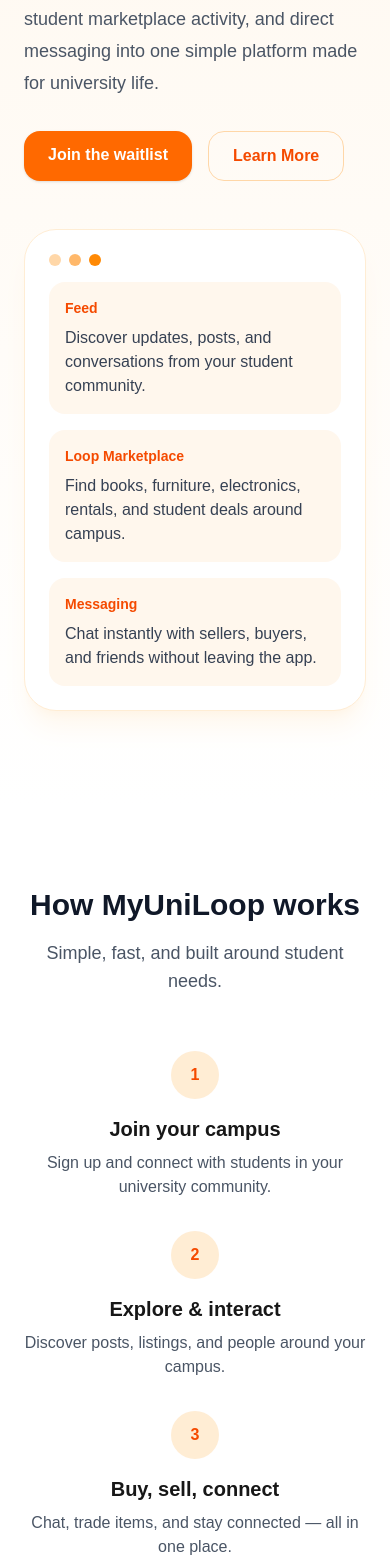
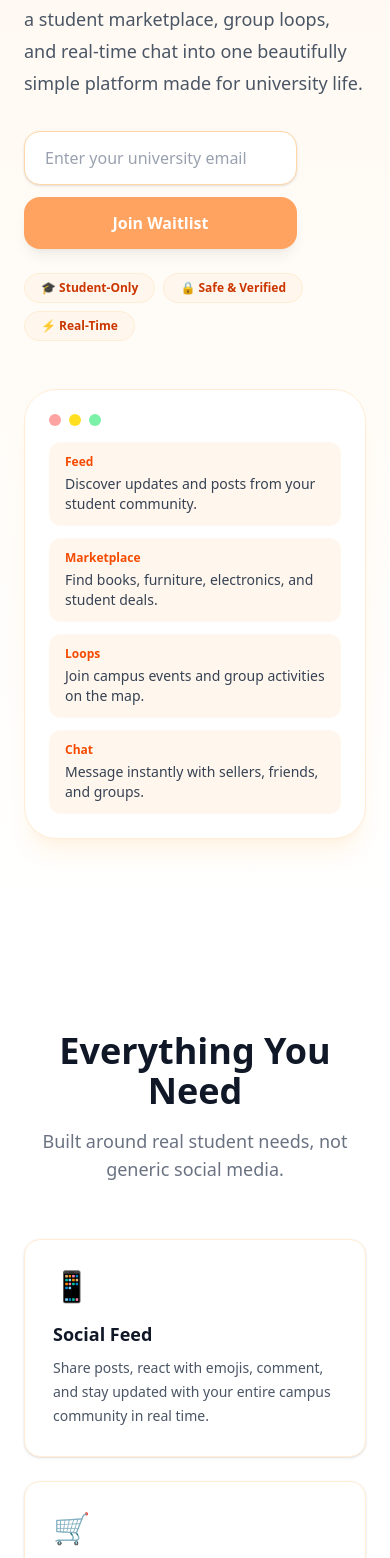
Before and after one commit to nabeel1199/myuniloop-site, a Next.js app: page / in a window 390 px wide. Shown: the part 442-2000 px from the top of the page. Built offline with nearby package versions, Linux system fonts and the light colour scheme.

Commit message:
edited the site with claude

```diff
--- /dev/null
+++ b/app/api/waitlist/route.ts
@@ -0,0 +1,54 @@
+import { db } from "@/lib/firebase"
+import { doc, getDoc, serverTimestamp, setDoc } from "firebase/firestore"
+import { NextResponse } from "next/server"
+
+function normalizeEmail(email: string) {
+  return email.trim().toLowerCase()
+}
+
+export async function POST(req: Request) {
+  try {
+    const { email } = await req.json()
+
+    if (!email || typeof email !== "string") {
+      return NextResponse.json(
+        { success: false, error: "Email is required." },
+        { status: 400 }
+      )
+    }
+
+    const normalizedEmail = normalizeEmail(email)
+
+    const emailRegex = /^[^\s@]+@[^\s@]+\.[^\s@]+$/
+    if (!emailRegex.test(normalizedEmail)) {
+      return NextResponse.json(
+        { success: false, error: "Please enter a valid email address." },
+        { status: 400 }
+      )
+    }
+
+    const docId = encodeURIComponent(normalizedEmail)
+    const waitlistRef = doc(db, "waitlist", docId)
+    const existingDoc = await getDoc(waitlistRef)
+
+    if (existingDoc.exists()) {
+      return NextResponse.json(
+        { success: false, error: "This email is already on the waitlist." },
+        { status: 409 }
+      )
+    }
+
+    await setDoc(waitlistRef, {
+      email: normalizedEmail,
+      createdAt: serverTimestamp(),
+    })
+
+    return NextResponse.json({ success: true })
+  } catch (error) {
+    console.error("Waitlist API error:", error)
+    return NextResponse.json(
+      { success: false, error: "Something went wrong. Please try again." },
+      { status: 500 }
+    )
+  }
+}
--- a/app/globals.css
+++ b/app/globals.css
@@ -1,24 +1,9 @@
 @import "tailwindcss";
 
-:root {
-  --background: #ffffff;
-  --foreground: #171717;
-}
-
-@theme inline {
-  --color-background: var(--background);
-  --color-foreground: var(--foreground);
-}
-
-@media (prefers-color-scheme: dark) {
-  :root {
-    --background: #0a0a0a;
-    --foreground: #ededed;
-  }
+html {
+  scroll-behavior: smooth;
 }
 
 body {
-  background: var(--background);
-  color: var(--foreground);
-  font-family: Arial, Helvetica, sans-serif;
+  font-family: system-ui, -apple-system, BlinkMacSystemFont, "Segoe UI", sans-serif;
 }
--- a/app/page.tsx
+++ b/app/page.tsx
@@ -1,237 +1,320 @@
+"use client"
 import Link from "next/link"
+import { useState } from "react"
 
 const features = [
   {
-    title: "Student Community",
-    text: "Share updates, connect with other students, and stay part of your campus circle.",
+    icon: "📱",
+    title: "Social Feed",
+    text: "Share posts, react with emojis, comment, and stay updated with your entire campus community in real time.",
   },
   {
+    icon: "🛒",
     title: "Marketplace",
-    text: "Buy, sell, and discover useful items within your university community.",
+    text: "Buy and sell items with fellow students. Textbooks, electronics, furniture, rent replacements and more.",
   },
   {
-    title: "Instant Chat",
-    text: "Message buyers, sellers, and friends directly inside the app.",
+    icon: "🔁",
+    title: "Loops & Events",
+    text: "Create or join local events and group activities. See what's happening around campus on an interactive map.",
+  },
+  {
+    icon: "💬",
+    title: "Real-Time Chat",
+    text: "Message anyone directly or in group chats. Share images, videos, and react to messages instantly.",
+  },
+  {
+    icon: "🍵",
+    title: "Tea Posts",
+    text: "Share anonymous 24-hour posts. React and interact without revealing who you are.",
+  },
+  {
+    icon: "⭐",
+    title: "Premium",
+    text: "Unlock exclusive features and support the platform that connects your campus.",
   },
 ]
+
+const steps = [
+  {
+    n: "1",
+    title: "Sign up with your university email",
+    text: "Create your student profile and connect to your campus community in seconds.",
+  },
+  {
+    n: "2",
+    title: "Explore your campus feed",
+    text: "Discover posts, listings, loops, and people from your university.",
+  },
+  {
+    n: "3",
+    title: "Buy, sell, connect",
+    text: "Chat, trade items, join events, and stay connected — all in one place.",
+  },
+]
+
+function WaitlistForm() {
+  const [email, setEmail] = useState("")
+  const [loading, setLoading] = useState(false)
+  const [success, setSuccess] = useState(false)
+  const [error, setError] = useState("")
+
+  const handleSubmit = async () => {
+    if (!email) return
+    setLoading(true)
+    setError("")
+    setSuccess(false)
+
+    try {
+      const res = await fetch("/api/waitlist", {
+        method: "POST",
+        headers: { "Content-Type": "application/json" },
+        body: JSON.stringify({ email }),
+      })
+      const data = await res.json()
+      if (res.ok) {
+        setSuccess(true)
+        setEmail("")
+      } else {
+        setError(data.error || "Something went wrong.")
+      }
+    } catch {
+      setError("Something went wrong. Please try again.")
+    }
+    setLoading(false)
+  }
+
+  return (
+    <div className="flex flex-col gap-3">
+      <div className="flex flex-col gap-3 sm:flex-row">
+        <input
+          type="email"
+          placeholder="Enter your university email"
+          value={email}
+          onChange={(e) => setEmail(e.target.value)}
+          onKeyDown={(e) => e.key === "Enter" && handleSubmit()}
+          className="w-full rounded-2xl border border-orange-200 bg-white px-5 py-3.5 text-gray-900 placeholder-gray-400 shadow-sm focus:outline-none focus:ring-2 focus:ring-orange-400 sm:w-72"
+        />
+        <button
+          onClick={handleSubmit}
+          disabled={loading || !email}
+          className="rounded-2xl bg-orange-500 px-7 py-3.5 font-semibold text-white shadow-lg hover:bg-orange-600 disabled:opacity-60 transition-colors"
+        >
+          {loading ? "Joining..." : "Join Waitlist"}
+        </button>
+      </div>
+      {success && (
+        <p className="text-sm font-semibold text-green-600">🎉 You&apos;re on the waitlist!</p>
+      )}
+      {error && <p className="text-sm text-red-500">{error}</p>}
+    </div>
+  )
+}
 
 export default function Home() {
   return (
     <main>
+      {/* ── Hero ── */}
       <section className="bg-gradient-to-b from-orange-50 to-white">
         <div className="mx-auto grid max-w-6xl gap-12 px-6 py-24 md:grid-cols-2 md:items-center">
           <div>
-            <p className="mb-4 inline-block rounded-full bg-orange-100 px-4 py-1 text-sm font-semibold text-orange-600">
+            <span className="mb-4 inline-block rounded-full bg-orange-100 px-4 py-1.5 text-sm font-semibold text-orange-600">
               Built for university students
-            </p>
+            </span>
 
-            <h1 className="text-5xl font-bold leading-tight text-gray-900 md:text-6xl">
+            <h1 className="text-5xl font-black leading-tight text-gray-900 md:text-6xl">
               Your campus life,
               <span className="block text-orange-500">all in one app.</span>
             </h1>
 
-            <p className="mt-6 max-w-xl text-lg leading-8 text-gray-600">
-              MyUniLoop combines social connection, student marketplace activity,
-              and direct messaging into one simple platform made for university life.
+            <p className="mt-5 max-w-xl text-lg leading-8 text-gray-600">
+              MyUniLoop combines social connection, a student marketplace, group loops,
+              and real-time chat into one beautifully simple platform made for university life.
             </p>
 
-            <div className="mt-8 flex flex-wrap gap-4">
-              <a
-                href="#coming-soon"
-                className="rounded-2xl bg-orange-500 px-6 py-3 font-semibold text-white shadow-sm transition hover:bg-orange-600"
+            <div className="mt-8 flex flex-wrap gap-3">
+              <WaitlistForm />
+            </div>
+
+            <div className="mt-6 flex flex-wrap gap-2">
+              {["🎓 Student-Only", "🔒 Safe & Verified", "⚡ Real-Time"].map((badge) => (
+                <span
+                  key={badge}
+                  className="rounded-full bg-orange-50 border border-orange-100 px-4 py-1.5 text-xs font-semibold text-orange-700"
                 >
-                Join the waitlist
-              </a>
-
-              <Link
-                href="/about"
-                className="rounded-2xl border border-orange-200 px-6 py-3 font-semibold text-orange-600 transition hover:bg-orange-50"
-              >
-                Learn More
-              </Link>
+                  {badge}
+                </span>
+              ))}
             </div>
           </div>
 
+          {/* App preview card */}
           <div>
-            <div className="rounded-[2rem] border border-orange-100 bg-white p-6 shadow-xl shadow-orange-100/40">
+            <div className="rounded-[2rem] border border-orange-100 bg-white p-6 shadow-xl shadow-orange-100/50">
               <div className="mb-4 flex gap-2">
-                <div className="h-3 w-3 rounded-full bg-orange-200" />
-                <div className="h-3 w-3 rounded-full bg-orange-300" />
-                <div className="h-3 w-3 rounded-full bg-orange-400" />
+                <div className="h-3 w-3 rounded-full bg-red-300" />
+                <div className="h-3 w-3 rounded-full bg-yellow-300" />
+                <div className="h-3 w-3 rounded-full bg-green-300" />
               </div>
 
-              <div className="space-y-4">
-                <div className="rounded-2xl bg-orange-50 p-4">
-                  <p className="text-sm font-semibold text-orange-600">Feed</p>
-                  <p className="mt-2 text-gray-700">
-                    Discover updates, posts, and conversations from your student community.
-                  </p>
+              <div className="space-y-3">
+                {[
+                  { label: "Feed", text: "Discover updates and posts from your student community." },
+                  { label: "Marketplace", text: "Find books, furniture, electronics, and student deals." },
+                  { label: "Loops", text: "Join campus events and group activities on the map." },
+                  { label: "Chat", text: "Message instantly with sellers, friends, and groups." },
+                ].map((item) => (
+                  <div key={item.label} className="rounded-xl bg-orange-50 px-4 py-3">
+                    <p className="text-xs font-bold text-orange-600">{item.label}</p>
+                    <p className="mt-1 text-sm text-gray-700">{item.text}</p>
                   </div>
-
-                <div className="rounded-2xl bg-orange-50 p-4">
-                  <p className="text-sm font-semibold text-orange-600">Loop Marketplace</p>
-                  <p className="mt-2 text-gray-700">
-                    Find books, furniture, electronics, rentals, and student deals around campus.
-                  </p>
-                </div>
-
-                <div className="rounded-2xl bg-orange-50 p-4">
-                  <p className="text-sm font-semibold text-orange-600">Messaging</p>
-                  <p className="mt-2 text-gray-700">
-                    Chat instantly with sellers, buyers, and friends without leaving the app.
-                  </p>
-                </div>
+                ))}
               </div>
             </div>
           </div>
         </div>
       </section>
 
+      {/* ── Features ── */}
       <section className="bg-white">
-  <div className="mx-auto max-w-6xl px-6 py-20">
-    <div className="text-center">
-      <h2 className="text-3xl font-bold text-gray-900 md:text-4xl">
-        How MyUniLoop works
+        <div className="mx-auto max-w-6xl px-6 py-24">
+          <div className="text-center mb-14">
+            <h2 className="text-4xl font-black text-gray-900 md:text-5xl">
+              Everything You Need
             </h2>
-      <p className="mt-4 text-lg text-gray-600">
-        Simple, fast, and built around student needs.
+            <p className="mt-4 text-lg text-gray-500">
+              Built around real student needs, not generic social media.
             </p>
           </div>
 
-    <div className="mt-14 grid gap-8 md:grid-cols-3">
-      <div className="text-center">
-        <div className="mx-auto mb-4 h-12 w-12 rounded-full bg-orange-100 flex items-center justify-center text-orange-600 font-bold">
-          1
+          <div className="grid gap-6 sm:grid-cols-2 lg:grid-cols-3">
+            {features.map((f) => (
+              <div
+                key={f.title}
+                className="rounded-2xl border border-orange-100 bg-white p-7 shadow-sm hover:shadow-md hover:border-orange-200 transition-all"
+              >
+                <div className="mb-4 text-3xl">{f.icon}</div>
+                <h3 className="text-lg font-bold text-gray-900">{f.title}</h3>
+                <p className="mt-2 text-sm leading-6 text-gray-600">{f.text}</p>
               </div>
-        <h3 className="text-xl font-semibold">Join your campus</h3>
-        <p className="mt-2 text-gray-600">
-          Sign up and connect with students in your university community.
-        </p>
-      </div>
-
-      <div className="text-center">
-        <div className="mx-auto mb-4 h-12 w-12 rounded-full bg-orange-100 flex items-center justify-center text-orange-600 font-bold">
-          2
-        </div>
-        <h3 className="text-xl font-semibold">Explore & interact</h3>
-        <p className="mt-2 text-gray-600">
-          Discover posts, listings, and people around your campus.
-        </p>
-      </div>
-
-      <div className="text-center">
-        <div className="mx-auto mb-4 h-12 w-12 rounded-full bg-orange-100 flex items-center justify-center text-orange-600 font-bold">
-          3
-        </div>
-        <h3 className="text-xl font-semibold">Buy, sell, connect</h3>
-        <p className="mt-2 text-gray-600">
-          Chat, trade items, and stay connected — all in one place.
-        </p>
-      </div>
+            ))}
           </div>
         </div>
       </section>
 
+      {/* ── How It Works ── */}
       <section className="bg-orange-50">
-  <div className="mx-auto max-w-6xl px-6 py-20 text-center">
-    <h2 className="text-3xl font-bold text-gray-900 md:text-4xl">
-      Designed for real student life
+        <div className="mx-auto max-w-5xl px-6 py-24">
+          <div className="text-center mb-14">
+            <h2 className="text-4xl font-black text-gray-900 md:text-5xl">
+              Get Started in Minutes
             </h2>
-
-    <p className="mt-4 text-lg text-gray-600">
-      A simple, modern interface built to make campus interaction effortless.
-    </p>
-
-    <div className="mt-12 grid gap-6 md:grid-cols-3">
-      <div className="h-64 rounded-3xl bg-white border border-orange-100 flex items-center justify-center text-gray-400">
-        App Screen 1
+            <p className="mt-4 text-lg text-gray-500">Simple, fast, and built around student needs.</p>
           </div>
 
-      <div className="h-64 rounded-3xl bg-white border border-orange-100 flex items-center justify-center text-gray-400">
-        App Screen 2
+          <div className="grid gap-8 md:grid-cols-3">
+            {steps.map((step) => (
+              <div key={step.n} className="text-center">
+                <div className="mx-auto mb-5 flex h-14 w-14 items-center justify-center rounded-full bg-gradient-to-br from-orange-400 to-orange-600 text-xl font-black text-white shadow-lg shadow-orange-200">
+                  {step.n}
                 </div>
-
-      <div className="h-64 rounded-3xl bg-white border border-orange-100 flex items-center justify-center text-gray-400">
-        App Screen 3
+                <h3 className="text-lg font-bold text-gray-900">{step.title}</h3>
+                <p className="mt-2 text-sm leading-6 text-gray-600">{step.text}</p>
               </div>
+            ))}
           </div>
         </div>
       </section>
 
-<section className="max-w-6xl mx-auto px-6 py-16">
-  <h2 className="text-3xl font-bold text-center mb-10">
-    See MyUniLoop in action
+      {/* ── Screenshots ── */}
+      <section className="bg-white">
+        <div className="mx-auto max-w-6xl px-6 py-24">
+          <h2 className="text-4xl font-black text-center text-gray-900 mb-14 md:text-5xl">
+            See MyUniLoop in Action
           </h2>
 
-  <div className="grid md:grid-cols-3 gap-6">
-    <div className="bg-white rounded-2xl shadow p-4">
-      <img src="/app1.png" className="rounded-xl" />
-      <p className="mt-3 text-sm text-gray-600">Feed & posts</p>
+          <div className="grid gap-6 md:grid-cols-3">
+            {[
+              { src: "/app1.png", label: "Social Feed" },
+              { src: "/app2.png", label: "Marketplace" },
+              { src: "/app3.png", label: "Chat & Loops" },
+            ].map((item) => (
+              <div
+                key={item.label}
+                className="rounded-3xl border border-orange-100 bg-orange-50 p-4 shadow-sm hover:shadow-md transition-shadow"
+              >
+                <div className="overflow-hidden rounded-2xl bg-white">
+                  <img
+                    src={item.src}
+                    alt={item.label}
+                    className="w-full object-cover"
+                    onError={(e) => {
+                      (e.target as HTMLImageElement).style.display = "none"
+                    }}
+                  />
                 </div>
-
-    <div className="bg-white rounded-2xl shadow p-4">
-      <img src="/app2.png" className="rounded-xl" />
-      <p className="mt-3 text-sm text-gray-600">Marketplace</p>
+                <p className="mt-3 text-center text-sm font-semibold text-gray-600">{item.label}</p>
               </div>
-
-    <div className="bg-white rounded-2xl shadow p-4">
-      <img src="/app3.png" className="rounded-xl" />
-      <p className="mt-3 text-sm text-gray-600">Chat</p>
+            ))}
           </div>
         </div>
       </section>
 
-<section className="bg-white">
-  <div className="mx-auto max-w-4xl px-6 py-20 text-center">
-    <h2 className="text-3xl font-bold text-gray-900">
-      Built with purpose
+      {/* ── Download CTA ── */}
+      <section className="bg-gradient-to-br from-orange-500 to-orange-600">
+        <div className="mx-auto max-w-4xl px-6 py-24 text-center">
+          <h2 className="text-4xl font-black text-white md:text-5xl">
+            Ready to Join Your Campus?
           </h2>
-
-    <p className="mt-6 text-lg text-gray-600 leading-8">
-      MyUniLoop is developed by Leeban Soft Dev with the goal of improving
-      how students connect, trade, and communicate within their campus environment.
+          <p className="mt-4 text-lg text-white/80">
+            Download MyUniLoop today and connect with thousands of students.
           </p>
 
-    <p className="mt-4 text-gray-500">
-      Designed for real-world student needs, not just another social app.
-    </p>
+          <div className="mt-10 flex flex-wrap items-center justify-center gap-4">
+            <a
+              href="#"
+              className="flex items-center gap-3 rounded-2xl bg-black px-7 py-4 text-white hover:bg-gray-900 transition-colors shadow-xl"
+            >
+              <span className="text-2xl">🍎</span>
+              <div className="text-left">
+                <p className="text-xs text-white/70">Download on the</p>
+                <p className="text-base font-bold">App Store</p>
+              </div>
+            </a>
+            <a
+              href="#"
+              className="flex items-center gap-3 rounded-2xl bg-black px-7 py-4 text-white hover:bg-gray-900 transition-colors shadow-xl"
+            >
+              <span className="text-2xl">▶</span>
+              <div className="text-left">
+                <p className="text-xs text-white/70">Get it on</p>
+                <p className="text-base font-bold">Google Play</p>
+              </div>
+            </a>
+          </div>
+
+          <p className="mt-6 text-sm text-white/60">Available on iOS and Android · Coming soon</p>
         </div>
       </section>
 
-      <section className="mx-auto max-w-6xl px-6 py-20">
-        <div className="mx-auto max-w-2xl text-center">
-          <h2 className="text-3xl font-bold text-gray-900 md:text-4xl">
-            Everything students actually need
-          </h2>
-          <p className="mt-4 text-lg text-gray-600">
-            Built to make campus life more connected, more practical, and easier to manage.
+      {/* ── About strip ── */}
+      <section className="bg-white">
+        <div className="mx-auto max-w-3xl px-6 py-20 text-center">
+          <h2 className="text-2xl font-black text-gray-900">Built with purpose</h2>
+          <p className="mt-4 text-lg leading-8 text-gray-600">
+            MyUniLoop is developed by{" "}
+            <a href="https://leeban.co" className="font-semibold text-orange-500 hover:underline">
+              Leeban Soft.Dev.
+            </a>{" "}
+            with the goal of improving how students connect, trade, and communicate within
+            their campus environment.
           </p>
-        </div>
-
-        <div className="mt-14 grid gap-6 md:grid-cols-3">
-          {features.map((feature) => (
-            <div
-              key={feature.title}
-              className="rounded-3xl border border-orange-100 bg-white p-8 shadow-sm"
+          <Link
+            href="/about"
+            className="mt-6 inline-block text-sm font-semibold text-orange-500 hover:underline"
           >
-              <h3 className="text-xl font-semibold text-gray-900">{feature.title}</h3>
-              <p className="mt-3 leading-7 text-gray-600">{feature.text}</p>
-            </div>
-          ))}
-        </div>
-      </section>
-
-      <section id="coming-soon" className="bg-orange-50">
-        <div className="mx-auto max-w-4xl px-6 py-20 text-center">
-          <h2 className="text-3xl font-bold text-gray-900 md:text-4xl">
-            Launching soon
-          </h2>
-          <p className="mt-4 text-lg text-gray-600">
-            MyUniLoop is currently in active development and preparing for release.
-          </p>
-          <p className="mt-2 text-gray-500">
-            More product details, support information, and official release links will be added here.
-          </p>
+            Learn more about us →
+          </Link>
         </div>
       </section>
     </main>
--- /dev/null
+++ b/lib/firebase.ts
@@ -0,0 +1,26 @@
+import { getFirestore } from "firebase/firestore"
+
+
+
+// Import the functions you need from the SDKs you need
+import { initializeApp } from "firebase/app";
+
+// TODO: Add SDKs for Firebase products that you want to use
+// https://firebase.google.com/docs/web/setup#available-libraries
+
+// Your web app's Firebase configuration
+// For Firebase JS SDK v7.20.0 and later, measurementId is optional
+const firebaseConfig = {
+  apiKey: "AIzaSyB1TIf_z2G0d9LdD8eHMSeGrBt5TZa-HcE",
+  authDomain: "myuniloop.firebaseapp.com",
+  projectId: "myuniloop",
+  storageBucket: "myuniloop.firebasestorage.app",
+  messagingSenderId: "744448812329",
+  appId: "1:744448812329:web:807abf976f72b6de40c338",
+  measurementId: "G-6KDHBYRJP6"
+};
+
+// Initialize Firebase
+const app = initializeApp(firebaseConfig);
+
+export const db = getFirestore(app)
--- a/package.json
+++ b/package.json
@@ -9,6 +9,8 @@
     "lint": "eslint"
   },
   "dependencies": {
+    "firebase": "^12.11.0",
+    "firebase-admin": "^13.7.0",
     "next": "16.2.1",
     "react": "19.2.4",
     "react-dom": "19.2.4"
@@ -20,6 +22,7 @@
     "@types/react-dom": "^19",
     "eslint": "^9",
     "eslint-config-next": "16.2.1",
+    "lightningcss": "^1.32.0",
     "tailwindcss": "^4",
     "typescript": "^5"
   }
```
Also changed, not shown: app/layout.tsx (+36 -23 lines), 1 other file (tests, documents, lock files or other folders). Lines whose indentation alone changed are shown as unchanged.
